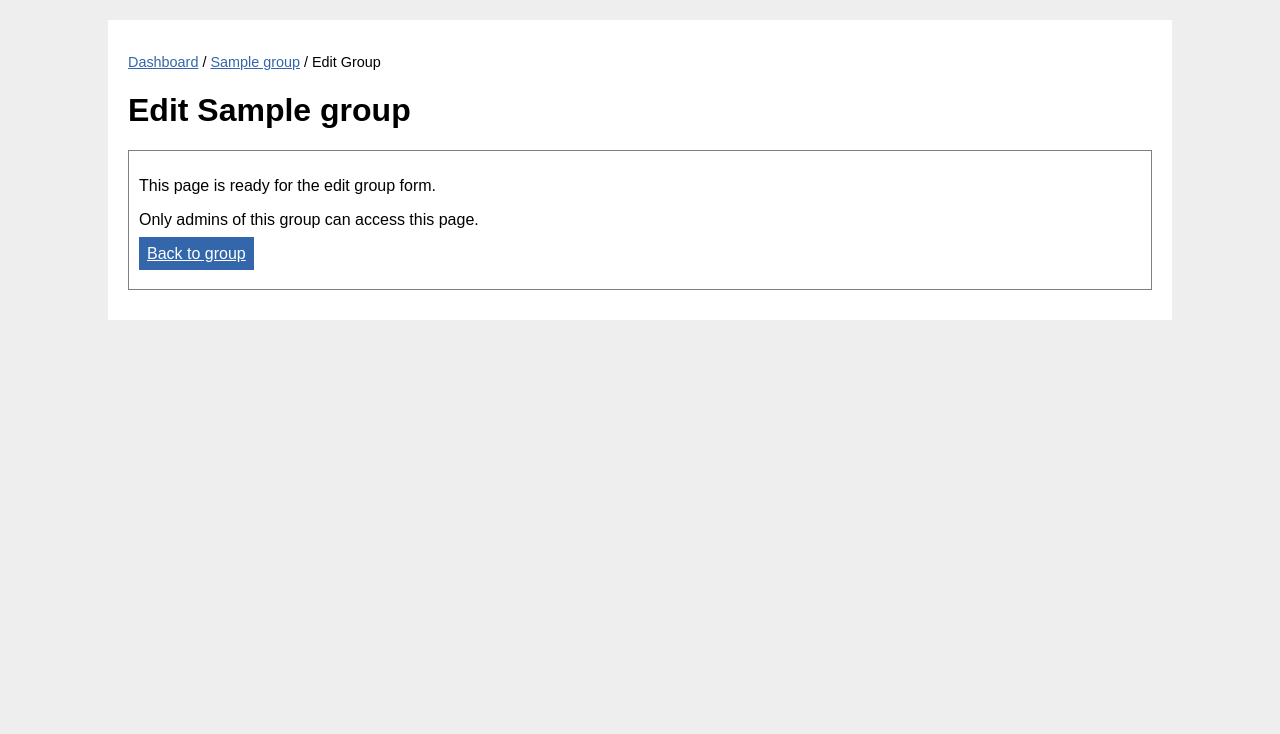
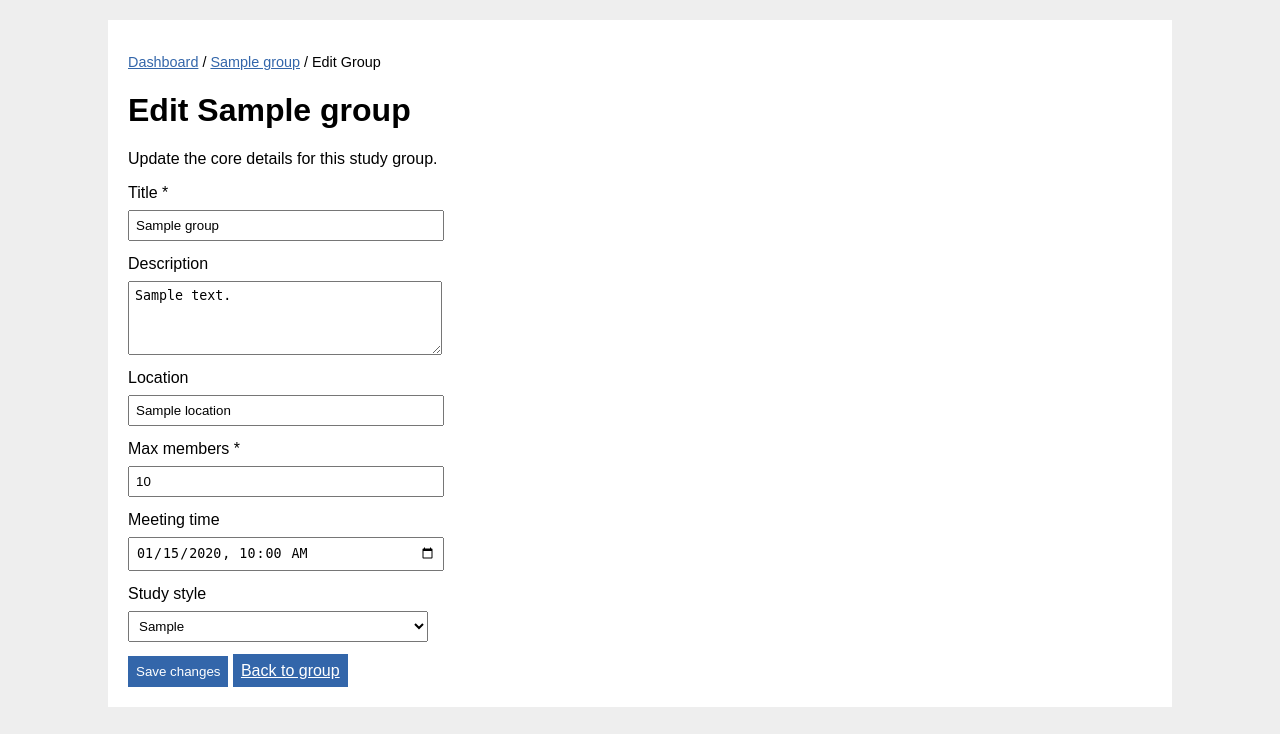
Before and after one commit to daniu98/StudyBuddy, a Flask app: template templates/edit_group.html in a window 1280 px wide. Shown: the part 66-800 px from the top of the page. Run offline with Flask 3, Linux system fonts and the light colour scheme; the template is opened without the code that fills it: most values are stand-ins (such as "Sample title", 1, 10 or a date in 2020).

Commit message:
Built meeting time picker and added study method selector

```diff
--- a/studybuddy/groups.py
+++ b/studybuddy/groups.py
@@ -1,10 +1,34 @@
 import sqlite3
+from datetime import datetime
 
 from flask import Blueprint, flash, redirect, render_template, request, session, url_for
 
 from .db import MESSAGE_MAX_LENGTH, get_db, login_required, user_is_group_member
 
 bp = Blueprint("groups", __name__)
+
+STUDY_STYLE_OPTIONS = [
+    "Exam prep",
+    "Problem sets",
+    "Homework review",
+    "Lecture review",
+    "Project work",
+    "General study",
+]
+
+
+def datetime_local_value(value):
+    if not value:
+        return ""
+
+    value = value.strip()
+    for fmt in ("%Y-%m-%dT%H:%M", "%Y-%m-%d %H:%M", "%Y-%m-%d %H:%M:%S"):
+        try:
+            return datetime.strptime(value, fmt).strftime("%Y-%m-%dT%H:%M")
+        except ValueError:
+            pass
+
+    return ""
 
 
 @bp.route("/groups", methods=["GET"])
@@ -265,7 +289,12 @@ def edit_group(group_id):
 
     conn.close()
 
-    return render_template("edit_group.html", group=group)
+    return render_template(
+        "edit_group.html",
+        group=group,
+        meeting_time_value=datetime_local_value(group["meeting_time"]),
+        study_style_options=STUDY_STYLE_OPTIONS,
+    )
 
 
 @bp.route("/study-groups/new", methods=["GET", "POST"])
--- a/templates/edit_group.html
+++ b/templates/edit_group.html
@@ -7,10 +7,74 @@
 </p>
 
 <h1>Edit {{ group.title }}</h1>
+<p>Update the core details for this study group.</p>
 
-<section class="card">
-    <p>This page is ready for the edit group form.</p>
-    <p>Only admins of this group can access this page.</p>
-    <p><a class="button" href="{{ url_for('groups.group_detail', group_id=group.id) }}">Back to group</a></p>
-</section>
+<form class="form study-group-form" method="post" action="#">
+    <label> Title
+        <span aria-hidden="true">*</span>
+        <input
+            type="text"
+            name="title"
+            value="{{ group.title }}"
+            required
+            maxlength="200"
+            placeholder="e.g. CS31 midterm prep"
+        >
+    </label>
+
+    <label> Description
+        <textarea
+            name="description"
+            rows="4"
+            placeholder="What will this group work on?"
+        >{{ group.description or "" }}</textarea>
+    </label>
+
+    <label> Location
+        <input
+            type="text"
+            name="location"
+            value="{{ group.location or "" }}"
+            placeholder="e.g. Powell Library"
+        >
+    </label>
+
+    <label> Max members <span aria-hidden="true">*</span>
+        <input
+            type="number"
+            name="max_members"
+            min="1"
+            value="{{ group.max_members }}"
+            required
+        >
+    </label>
+
+    <label> Meeting time
+        <input
+            type="datetime-local"
+            name="meeting_time"
+            value="{{ meeting_time_value }}"
+        >
+        {% if group.meeting_time and not meeting_time_value %}
+            <small>Current saved value: {{ group.meeting_time }}</small>
+        {% endif %}
+    </label>
+
+    <label> Study style
+        <select name="study_style">
+            <option value="">Choose a style</option>
+            {% if group.study_style and group.study_style not in study_style_options %}
+                <option value="{{ group.study_style }}" selected>{{ group.study_style }}</option>
+            {% endif %}
+            {% for style in study_style_options %}
+                <option value="{{ style }}" {% if group.study_style == style %}selected{% endif %}>
+                    {{ style }}
+                </option>
+            {% endfor %}
+        </select>
+    </label>
+
+    <button type="button" disabled>Save changes</button>
+    <a class="button" href="{{ url_for('groups.group_detail', group_id=group.id) }}">Back to group</a>
+</form>
 {% endblock %}
```
